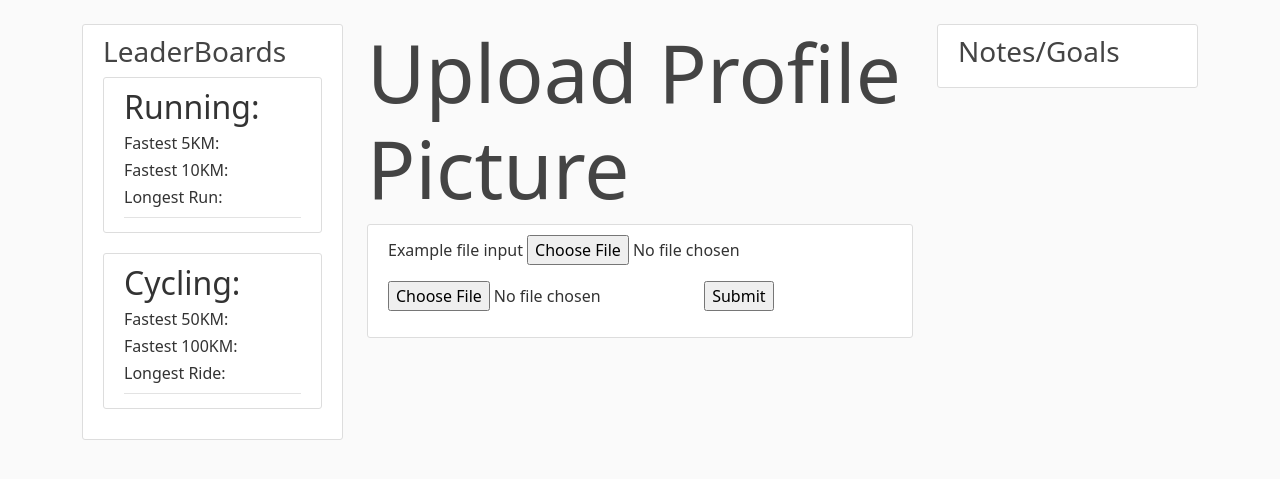
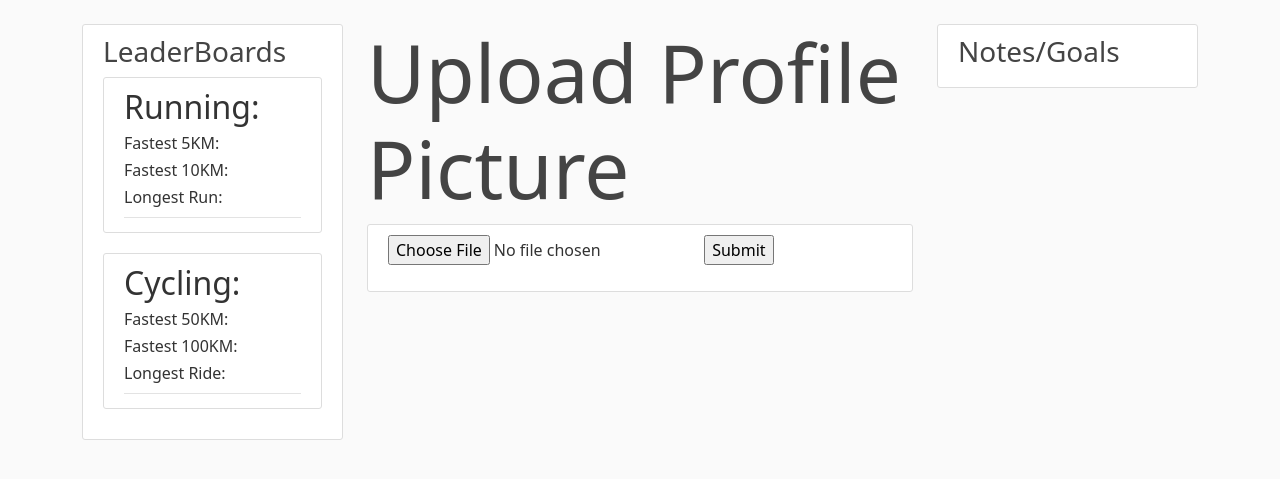
Before and after one commit to lewisstevenmackenzie/Glen-Lyon-Group-Project, a Flask app: page /upload_file in a window 1280 px wide. Shown: the part 56-535 px from the top of the page. Run offline with Flask 2, Linux system fonts and the light colour scheme.

Commit message:
last try

```diff
--- a/fit4all/routes.py
+++ b/fit4all/routes.py
@@ -207,7 +207,7 @@ def upload_file():
     if request.method=='POST':
         f=request.files['file_name']
         f.save(os.path.join(app.config['UPLOAD_PATH'],f.filename))
-        current_user.image_file = f.filename
+        current_user.image_file = url_for('static/profile_images/', f.filename)
         db.session.commit()
         return render_template("home.html")
     return render_template("update_profile_pic.html")
--- a/fit4all/templates/update_profile_pic.html
+++ b/fit4all/templates/update_profile_pic.html
@@ -2,17 +2,6 @@
 <h1 class="display-1">Upload Profile Picture</h1>
 <article class="media content-section">
   <div class="media-body">
-    <form>
-      <div class="form-group">
-        <label for="exampleFormControlFile1">Example file input</label>
-        <input
-          type="file"
-          class="form-control-file"
-          id="exampleFormControlFile1"
-        />
-      </div>
-    </form>
-
     <form action="/upload_file" methods="POST" enctype="multipart/form-data">
       <input type="file" name="file_name" />
       <input type="submit" value="Submit" />
```
